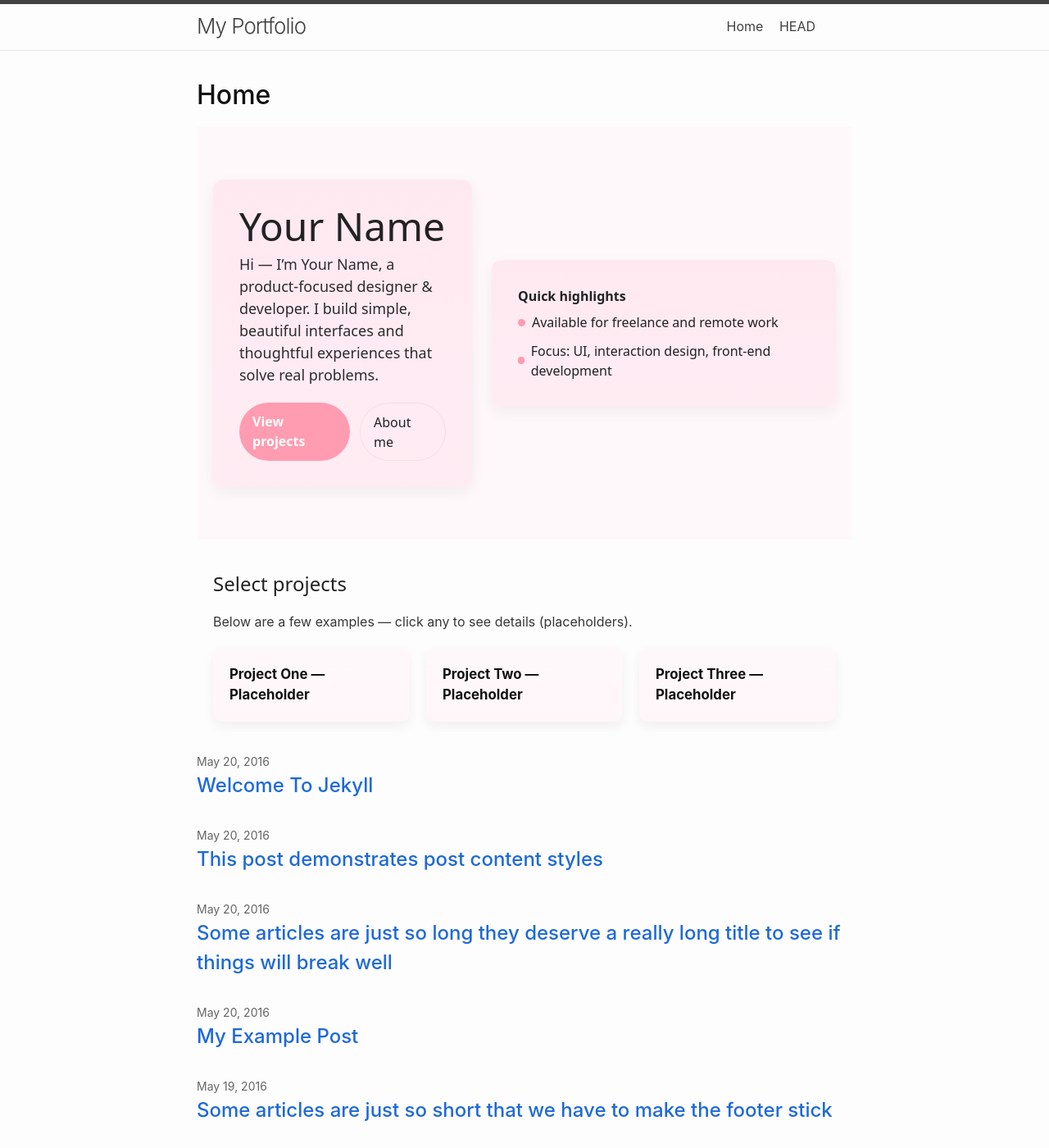
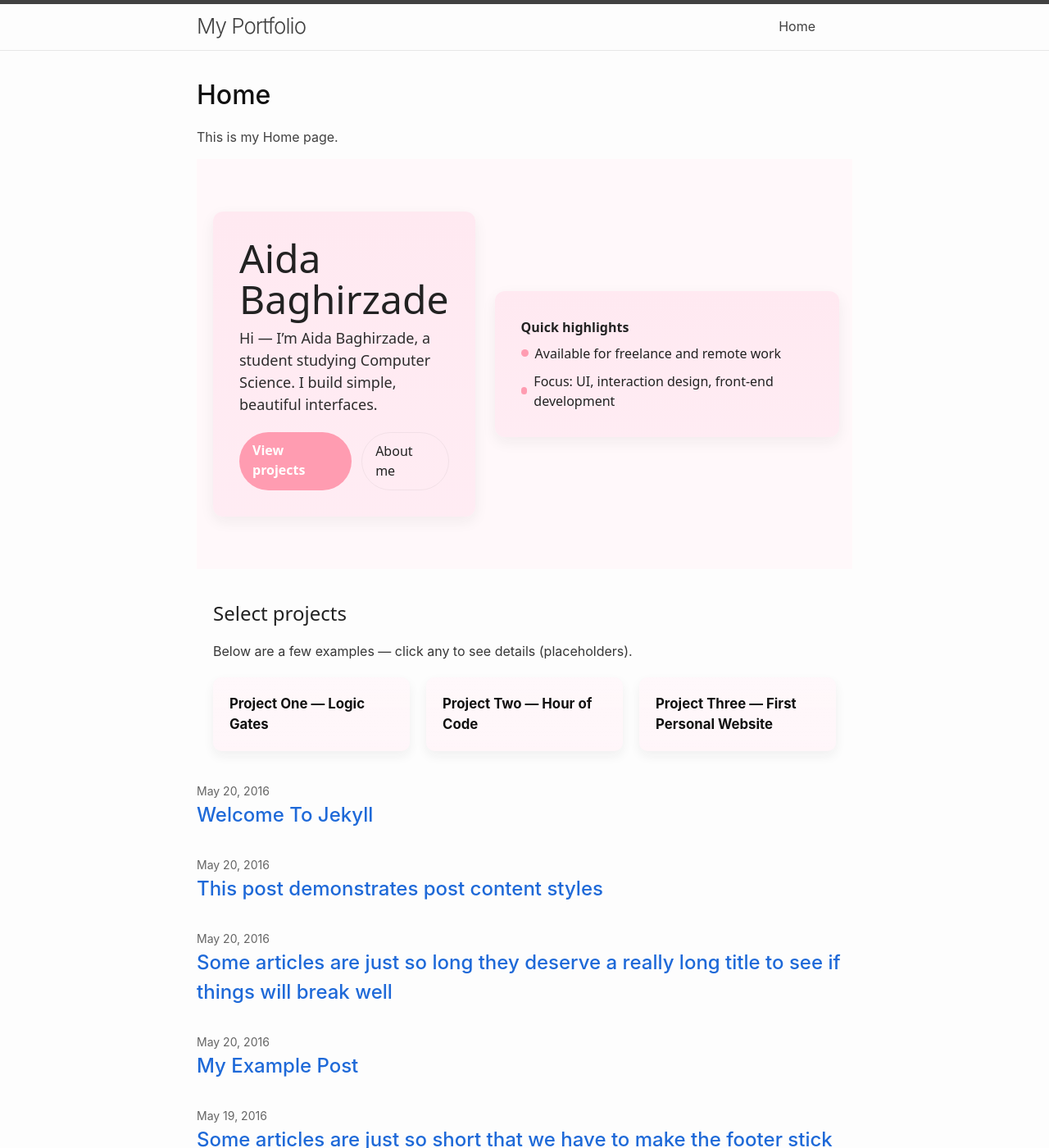
Before and after one commit to starr-5/starr-5.github.io, a Jekyll site: the page built from index.md, in a window 1280 px wide and 1400 px high. Shown: the whole window at 82% size. Built offline with Jekyll 4.4.1, drawn with Linux system fonts in a browser that asks for light colours; nearby versions of some CDN libraries.

Commit message:
Update nav_pages and fix links

```diff
--- a/_config.yml
+++ b/_config.yml
@@ -100,7 +100,8 @@ plugins:
   - jekyll-feed
 
 # Navigation
-nav_pages:
+minima:
+  nav_pages:
   - index.md
   - about.md
   - projects.md
--- a/index.md
+++ b/index.md
@@ -2,7 +2,7 @@
 layout: home
 title: Home
 ---
-
+This is my Home page.
 <style>
 	:root {
 		--bg: #FFF8FA;
@@ -94,8 +94,8 @@ title: Home
 <div class="home-hero-wrap">
 	<div class="home-hero">
 		<div class="hero-card hero-intro">
-			<h1 class="hero-title">{{ site.author.name | default: "Your Name" }}</h1>
-			<p class="hero-subtitle">Hi — I’m {{ site.author.name | default: "Your Name" }}, a product-focused designer & developer. I build simple, beautiful interfaces and thoughtful experiences that solve real problems.</p>
+			<h1 class="hero-title">{{ site.author.name | default: "Aida Baghirzade" }}</h1>
+			<p class="hero-subtitle">Hi — I’m {{ site.author.name | default: "Aida Baghirzade" }}, a student studying Computer Science. I build simple, beautiful interfaces.</p>
 
 			<div class="cta-row">
 				<a href="#projects" class="btn-soft">View projects</a>
@@ -120,15 +120,15 @@ title: Home
 
 	<div class="projects-grid">
 		<article class="project-card">
-			<h3 class="project-title">Project One — Placeholder</h3>
+			<h3 class="project-title">Project One — Logic Gates</h3>
 		</article>
 
 		<article class="project-card">
-			<h3 class="project-title">Project Two — Placeholder</h3>
+			<h3 class="project-title">Project Two — Hour of Code</h3>
 		</article>
 
 		<article class="project-card">
-			<h3 class="project-title">Project Three — Placeholder</h3>
+			<h3 class="project-title">Project Three — First Personal Website</h3>
 		</article>
 	</div>
 </main>
```
Also changed, not shown: about.md (+2 -2 lines), contact.md (+2 -1 lines).
